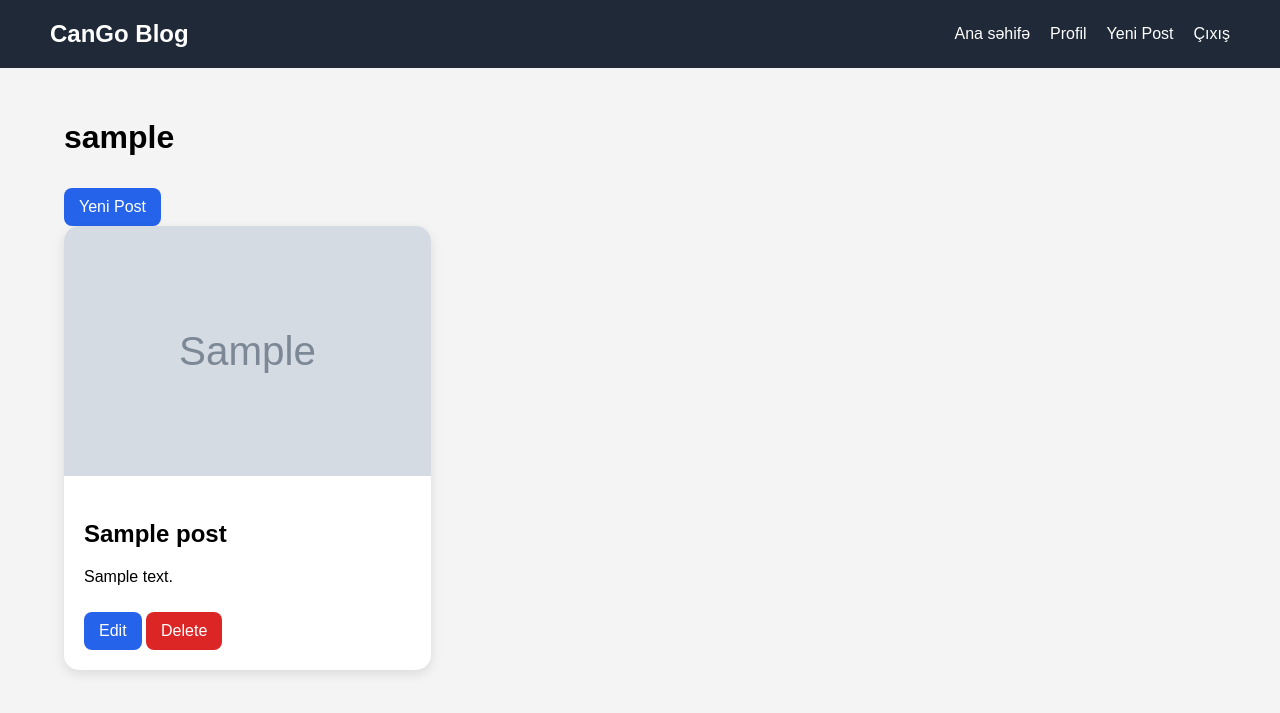
After one commit to kroyas22/cango, a Django app: page /blog/profile/ in a window 1280 px wide. The commit adds this page. Shown: the top 713 px of the page. Run offline with Django 5.2, Linux system fonts and the light colour scheme; a user stored in the database is signed in; tables that the repository leaves empty hold one stand-in row (values such as "Sample post"); grey boxes marked "Sample" are stand-in pictures.

Commit message:
Add auth and blog features

```diff
--- a/config/settings.py
+++ b/config/settings.py
@@ -127,3 +127,7 @@ MEDIA_ROOT = BASE_DIR / 'media'
 
 
 STATIC_ROOT = BASE_DIR / 'staticfiles'
+
+
+LOGIN_REDIRECT_URL = '/'
+LOGOUT_REDIRECT_URL = '/'
--- a/config/urls.py
+++ b/config/urls.py
@@ -14,6 +14,8 @@ Including another URLconf
     1. Import the include() function: from django.urls import include, path
     2. Add a URL to urlpatterns:  path('blog/', include('blog.urls'))
 """
+
+from django.contrib.auth import views as auth_views
 from django.conf import settings
 from django.conf.urls.static import static
 
@@ -22,9 +24,20 @@ from django.urls import path, include
 
 urlpatterns = [
     path('admin/', admin.site.urls),
+
+    path('login/',
+         auth_views.LoginView.as_view(
+             template_name='login.html'
+         ),
+         name='login'),
+
+    path('logout/',
+         auth_views.LogoutView.as_view(),
+         name='logout'),
+
     path('', include('posts.urls')),
+    path('blog/', include('posts.urls')),
 ]
-
 
 if settings.DEBUG:
     urlpatterns += static(
--- a/posts/models.py
+++ b/posts/models.py
@@ -1,12 +1,33 @@
 from django.db import models
+from django.contrib.auth.models import User
+
 
 class Post(models.Model):
+
+    author = models.ForeignKey(
+        User,
+        on_delete=models.CASCADE,
+        null=True,
+        blank=True
+    )
+
     title = models.CharField(max_length=200)
+
     content = models.TextField()
-    image = models.ImageField(upload_to='posts/', blank=True, null=True)
 
-    created_at = models.DateTimeField(auto_now_add=True)
-    updated_at = models.DateTimeField(auto_now=True)
+    image = models.ImageField(
+        upload_to='posts/',
+        blank=True,
+        null=True
+    )
+
+    created_at = models.DateTimeField(
+        auto_now_add=True
+    )
+
+    updated_at = models.DateTimeField(
+        auto_now=True
+    )
 
     def __str__(self):
         return self.title
--- a/posts/urls.py
+++ b/posts/urls.py
@@ -1,14 +1,39 @@
 from django.urls import path
-from .views import home
+
+from .views import (
+    home,
+    post_detail,
+    register,
+    profile,
+    create_post,
+    edit_post,
+    delete_post,
+)
 
 urlpatterns = [
     path('', home, name='home'),
+
+    path('register/', register, name='register'),
+
+    path('profile/', profile, name='profile'),
+
+    path('create/', create_post, name='create_post'),
+
+    path(
+        'edit/<int:post_id>/',
+        edit_post,
+        name='edit_post'
+    ),
+
+    path(
+        'delete/<int:post_id>/',
+        delete_post,
+        name='delete_post'
+    ),
+
+    path(
+        'post/<int:post_id>/',
+        post_detail,
+        name='post_detail'
+    ),
 ]
-
-from django.urls import path
-from .views import home, post_detail
-
-urlpatterns = [
-    path('', home, name='home'),
-    path('post/<int:post_id>/', post_detail, name='post_detail'),
-]
--- a/posts/views.py
+++ b/posts/views.py
@@ -1,5 +1,8 @@
-from django.shortcuts import render, get_object_or_404
+from django.shortcuts import render, get_object_or_404, redirect
+from django.contrib.auth.decorators import login_required
+
 from .models import Post
+from .forms import RegisterForm, PostForm
 
 
 def home(request):
@@ -16,3 +19,119 @@ def post_detail(request, post_id):
     return render(request, 'post_detail.html', {
         'post': post
     })
+
+
+def register(request):
+
+    if request.method == 'POST':
+
+        form = RegisterForm(request.POST)
+
+        if form.is_valid():
+            form.save()
+            return redirect('/login/')
+
+    else:
+
+        form = RegisterForm()
+
+    return render(
+        request,
+        'register.html',
+        {
+            'form': form
+        }
+    )
+
+
+@login_required
+def profile(request):
+
+    posts = Post.objects.filter(
+        author=request.user
+    ).order_by('-created_at')
+
+    return render(
+        request,
+        'profile.html',
+        {
+            'posts': posts
+        }
+    )
+
+
+@login_required
+def create_post(request):
+
+    if request.method == 'POST':
+
+        form = PostForm(
+            request.POST,
+            request.FILES
+        )
+
+        if form.is_valid():
+
+            post = form.save(commit=False)
+            post.author = request.user
+            post.save()
+
+            return redirect('profile')
+
+    else:
+
+        form = PostForm()
+
+    return render(
+        request,
+        'create_post.html',
+        {
+            'form': form
+        }
+    )
+
+
+@login_required
+def edit_post(request, post_id):
+
+    post = get_object_or_404(Post, id=post_id)
+
+    if post.author != request.user:
+        return redirect('/')
+
+    if request.method == 'POST':
+
+        form = PostForm(
+            request.POST,
+            request.FILES,
+            instance=post
+        )
+
+        if form.is_valid():
+
+            form.save()
+
+            return redirect('profile')
+
+    else:
+
+        form = PostForm(instance=post)
+
+    return render(
+        request,
+        'edit_post.html',
+        {
+            'form': form
+        }
+    )
+
+
+@login_required
+def delete_post(request, post_id):
+
+    post = get_object_or_404(Post, id=post_id)
+
+    if post.author == request.user:
+        post.delete()
+
+    return redirect('profile')
--- a/static/css/style.css
+++ b/static/css/style.css
@@ -1,41 +1,77 @@
 body{
-    background:#f0f2f5;
+    margin:0;
     font-family:Arial,sans-serif;
-    margin:0;
+    background:#f4f4f4;
 }
 
-.feed{
-    width:700px;
+.navbar{
+    background:#1f2937;
+    padding:20px 50px;
+    display:flex;
+    justify-content:space-between;
+    align-items:center;
+}
+
+.logo a{
+    color:white;
+    text-decoration:none;
+    font-size:24px;
+    font-weight:bold;
+}
+
+.menu{
+    display:flex;
+    gap:20px;
+}
+
+.menu a{
+    color:white;
+    text-decoration:none;
+}
+
+.container{
+    width:90%;
     margin:auto;
+    padding:30px 0;
+}
+
+.title{
+    text-align:center;
+}
+
+.posts-grid{
+    display:grid;
+    grid-template-columns:repeat(auto-fill,minmax(320px,1fr));
+    gap:25px;
+}
+
+.card{
+    background:white;
+    border-radius:15px;
+    overflow:hidden;
+    box-shadow:0 4px 12px rgba(0,0,0,.1);
+}
+
+.card img{
+    width:100%;
+    height:250px;
+    object-fit:cover;
+}
+
+.card-body{
     padding:20px;
 }
 
-h1{
-    text-align:center;
+.btn{
+    display:inline-block;
+    margin-top:10px;
+    padding:10px 15px;
+    background:#2563eb;
+    color:white;
+    text-decoration:none;
+    border-radius:8px;
 }
 
-.post{
-    background:white;
-    margin-bottom:20px;
-    padding:20px;
-    border-radius:12px;
-
-    box-shadow:
-    0 2px 8px rgba(0,0,0,.1);
+.danger{
+    background:#dc2626;
 }
-
-.post h2{
-    margin-top:0;
-}
-
-.date{
-    color:gray;
-    font-size:12px;
-    margin-bottom:10px;
-}
-
-.post img{
-    width:100%;
-    border-radius:10px;
-    margin-bottom:15px;
-}
--- /dev/null
+++ b/templates/base.html
@@ -0,0 +1,48 @@
+<!DOCTYPE html>
+<html>
+<head>
+    <title>CanGo Blog</title>
+
+    {% load static %}
+
+    <link rel="stylesheet" href="{% static 'css/style.css' %}">
+</head>
+<body>
+
+<nav class="navbar">
+
+    <div class="logo">
+        <a href="/">CanGo Blog</a>
+    </div>
+
+    <div class="menu">
+
+        <a href="/">Ana səhifə</a>
+
+        {% if user.is_authenticated %}
+
+            <a href="/profile/">Profil</a>
+
+            <a href="/create/">Yeni Post</a>
+
+            <a href="/logout/">Çıxış</a>
+
+        {% else %}
+
+            <a href="/login/">Login</a>
+
+            <a href="/register/">Register</a>
+
+        {% endif %}
+
+    </div>
+
+</nav>
+
+<div class="container">
+    {% block content %}
+    {% endblock %}
+</div>
+
+</body>
+</html>
--- /dev/null
+++ b/templates/profile.html
@@ -0,0 +1,47 @@
+{% extends 'base.html' %}
+
+{% block content %}
+
+<h1>{{ request.user.username }}</h1>
+
+<a class="btn" href="/create/">
+    Yeni Post
+</a>
+
+<div class="posts-grid">
+
+{% for post in posts %}
+
+<div class="card">
+
+    {% if post.image %}
+        <img src="{{ post.image.url }}">
+    {% endif %}
+
+    <div class="card-body">
+
+        <h2>{{ post.title }}</h2>
+
+        <p>{{ post.content|truncatechars:100 }}</p>
+
+        <a class="btn" href="/edit/{{ post.id }}/">
+            Edit
+        </a>
+
+        <a class="btn danger" href="/delete/{{ post.id }}/">
+            Delete
+        </a>
+
+    </div>
+
+</div>
+
+{% empty %}
+
+<p>Hələ post yoxdur.</p>
+
+{% endfor %}
+
+</div>
+
+{% endblock %}
```
Also changed, not shown: posts/forms.py (added, +32 -0 lines), templates/create_post.html (added, +27 -0 lines), templates/edit_post.html (added, +29 -0 lines), templates/home.html (+19 -30 lines), templates/login.html (added, +27 -0 lines), templates/register.html (added, +28 -0 lines), posts/migrations/0002_remove_post_created_at_remove_post_updated_at_and_more.py (added), posts/migrations/0003_post_created_at_post_updated_at_alter_post_author.py (added).
